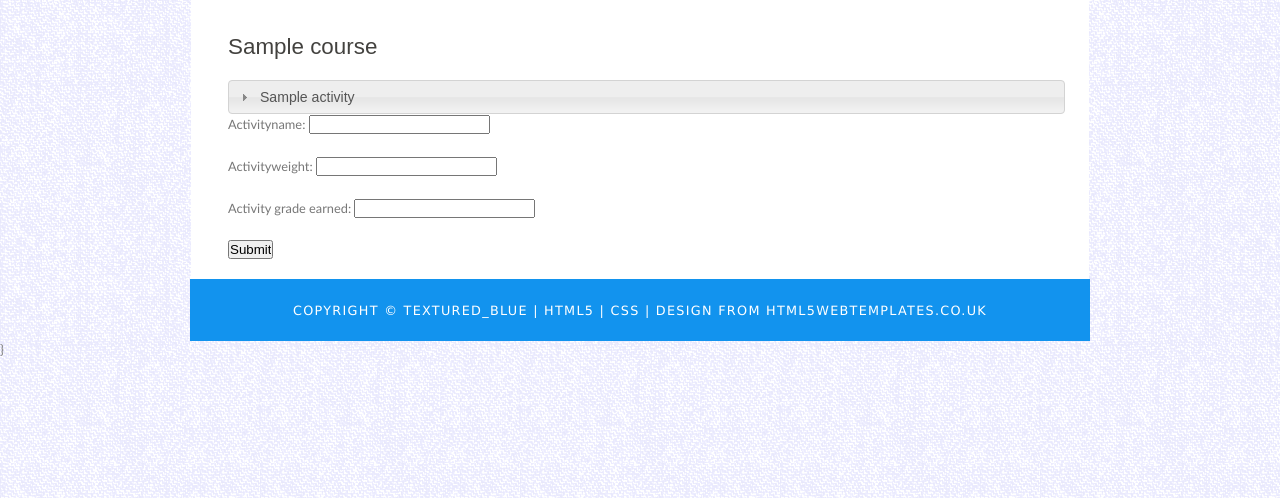
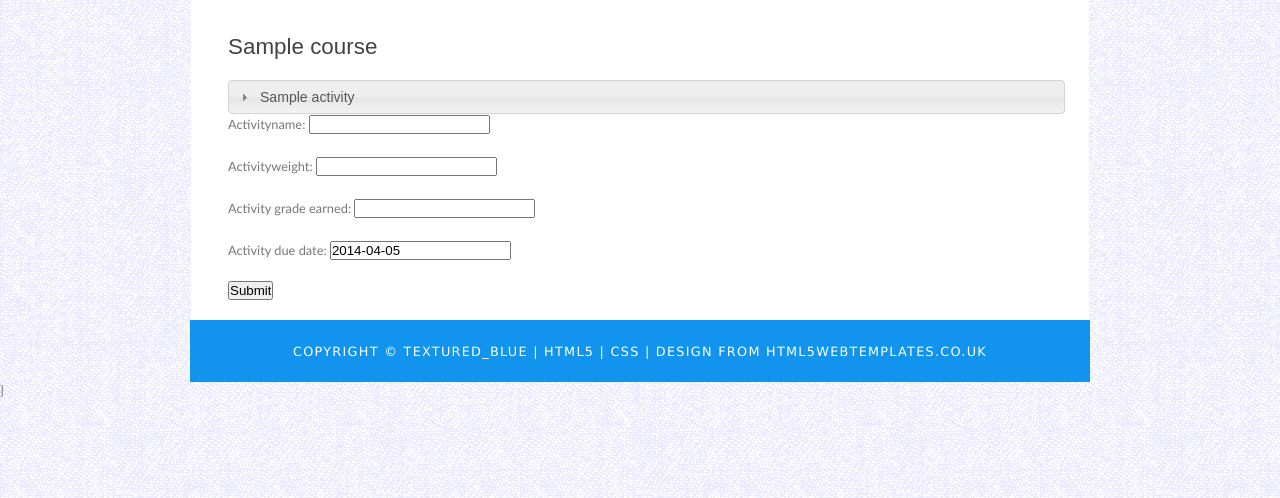
Before and after one commit to jconnor0426/gradetracker, a Django app: page /GT/1/1/ in a window 1280 px wide. Shown: the part 257-755 px from the top of the page. Run offline with Django 3.2, Linux system fonts and the light colour scheme; a user stored in the database is signed in; tables that the repository leaves empty hold one stand-in row (values such as "Sample post"); parts of the project's set-up code (start-up, migrations or seed data) failed here and were passed over; some libraries are stand-ins or nearby versions.

Commit message:
before deleting unnecessary files

```diff
--- a/GradeTracker/forms.py
+++ b/GradeTracker/forms.py
@@ -4,6 +4,7 @@ from GradeTracker.models import Student, Course, Graded_Activities, SubGraded_Ac
 from django.contrib.auth.forms import UserCreationForm
 from django.forms import ModelForm
 from django.core.validators import MaxValueValidator, MinValueValidator
+import datetime
 
 class userEdit(ModelForm):
     class Meta:
@@ -35,14 +36,21 @@ class activityAdd(forms.Form):
     activityName = forms.CharField(max_length=200)
     activityWeight = forms.FloatField(validators = [MinValueValidator(0.00), MaxValueValidator(1.00)])
     activity_Grade_Earned = forms.FloatField(validators = [MinValueValidator(0.00), MaxValueValidator(1.00)], required=False)
+    activity_due_date = forms.DateField(initial=datetime.date.today)
 
 class subactivityAdd(forms.Form):
     subactivity_Name = forms.CharField(max_length=200)
     subactivity_Weight = forms.FloatField(validators = [MinValueValidator(0.00), MaxValueValidator(1.00)])
     subactivity_Grade_Earned = forms.FloatField(validators = [MinValueValidator(0.00), MaxValueValidator(1.00)], required=False)
+    subactivity_due_date = forms.DateField(initial=datetime.date.today)
+
 
 class templateSearch(forms.Form):
     courseCode = forms.CharField(max_length=200)
+
+#Forgot password
+class forgotPassword(forms.Form):
+    email = forms.EmailField()
 
 #UserCreationForm already created in auth directory
 class MyRegistrationForm(UserCreationForm):
--- a/GradeTracker/gradedActivityView.py
+++ b/GradeTracker/gradedActivityView.py
@@ -14,7 +14,7 @@ def grades(request, student_id, course_id):
         form = activityAdd(request.POST) # A form bound to the POST data
         if form.is_valid(): # All validation rules pass
             # Process the data in form.cleaned_data
-            course.graded_activities_set.create( activity_name = form.cleaned_data['activityName'], grade_weight = form.cleaned_data['activityWeight'], grade_earned=form.cleaned_data['activity_Grade_Earned'] )
+            course.graded_activities_set.create( activity_name = form.cleaned_data['activityName'], grade_weight = form.cleaned_data['activityWeight'], grade_earned=form.cleaned_data['activity_Grade_Earned'], grade_due_date = form.cleaned_data['activity_due_date'] )
             return HttpResponseRedirect('/GT/' + str(student_id) + "/" + str(course_id)) # Redirect after POST
     else:
         form = activityAdd()
--- a/GradeTracker/subGradedActivityView.py
+++ b/GradeTracker/subGradedActivityView.py
@@ -17,7 +17,8 @@ def addSub(request, student_id, course_id, graded_activity_id ):
             form = subactivityAdd(request.POST)
             if form.is_valid():
                 activity.subgraded_activities_set.create( subactivity_name = form.cleaned_data['subactivity_Name'], subgrade_weight = form.cleaned_data['subactivity_Weight'],\
-			 subgrade_earned = form.cleaned_data['subactivity_Grade_Earned'] )
+			 subgrade_earned = form.cleaned_data['subactivity_Grade_Earned'], subgrade_due_date = form.cleaned_data\
+			 ['subactivity_due_date'])
                 return HttpResponseRedirect('/GT/' + str(student.id) +'/' + str(activity.course.id)  + '/' + str(activity.id))
         else:
             form = subactivityAdd()
--- a/GradeTracker/templates/GradeTracker/welcome.html
+++ b/GradeTracker/templates/GradeTracker/welcome.html
@@ -1,6 +1,7 @@
 {% extends "GradeTracker/basepage.html" %}
 {% block menubar %}
           <li><a href="/GT/accounts/login">Login</a></li>
+	  <li><a href="/GT/forgot/">Forgot Password</a></li>
 {% endblock %}
 
 {% block content %}
--- a/GradeTracker/urls.py
+++ b/GradeTracker/urls.py
@@ -14,6 +14,10 @@ urlpatterns = patterns('',
 
     #About us
     url(r'^about/$', views.about, name='about'),
+
+    #Forgot password
+    url(r'^forgot/$', views.forgot, name='forgot'),
+    url(r'^validEmail/$', views.validEmail, name='validEmail'),
 
     #Course pages
     url(r'^(?P<student_id>\d+)/(?P<course_id>\d+)/$', views.grades, name='grades'),
--- a/GradeTracker/views.py
+++ b/GradeTracker/views.py
@@ -5,7 +5,7 @@ from django.contrib import auth
 from django.core.context_processors import csrf
 #cross-site request forgery --> method for people hacking into website
 from GradeTracker.models import Student, Course, Graded_Activities, SubGraded_Activities, Templates
-from GradeTracker.forms import courseAdd, activityAdd, subactivityAdd, MyRegistrationForm
+from GradeTracker.forms import courseAdd, activityAdd, subactivityAdd, MyRegistrationForm, forgotPassword
 
 
 
@@ -30,6 +30,10 @@ from GradeTracker.courseTemplatesView import searchTemplateView, addTemplateView
 
 #About page
 from GradeTracker.aboutView import about
+
+#Forgot password page
+from GradeTracker.forgotView import forgot
+from GradeTracker.validEmailView import validEmail
 
 def test(request, student_id):
     course_list = Course.objects.filter(student=student_id)
```
Also changed, not shown: googleapi/templates/plus/welcome.html (+3 -18 lines), 10 other files.
